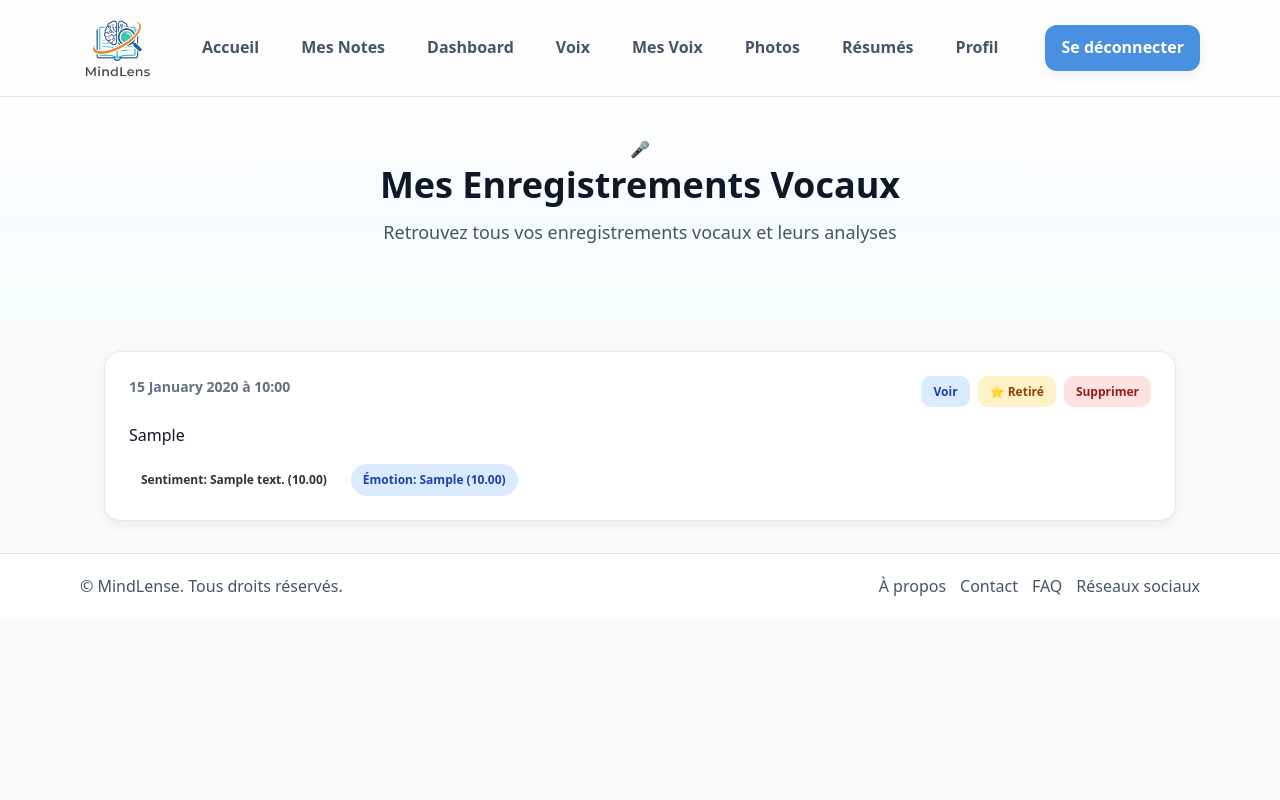
After one commit to roumaissazd/Mindlens_DJANGO, a Django app: page /voice-journal/list/ in a window 1280 px wide. The commit adds this page. Run offline with Django 4.2, Linux system fonts and the light colour scheme; a user stored in the database is signed in; tables that the repository leaves empty hold one stand-in row (values such as "Sample post").

Commit message:
voices register

```diff
--- a/templates/partials/nav.html
+++ b/templates/partials/nav.html
@@ -10,10 +10,12 @@
       {% if request.user.is_authenticated %}
         <a href="{% url 'note_list' %}">Mes Notes</a>
         <a href="{% url 'dashboard' %}">Dashboard</a>
+        <a href="{% url 'voice_journal' %}">Voix</a>
+        <a href="{% url 'voice_journal_list' %}">Mes Voix</a>
       {% else %}
         <a href="#notes">Notes</a>
+        <a href="#voice">Voix</a>
       {% endif %}
-     <a href="{% url 'voice_journal' %}">Voix</a>
 
       <a href="#photos">Photos</a>
       <a href="#resumes">Résumés</a>
--- /dev/null
+++ b/voice_journal/templates/voice_journal/voice_journal_list.html
@@ -0,0 +1,264 @@
+<!DOCTYPE html>
+<html lang="fr">
+<head>
+    {% load static %}
+    <meta charset="UTF-8">
+    <meta name="viewport" content="width=device-width, initial-scale=1.0">
+    <title>Mes Enregistrements Vocaux - MindLense</title>
+    <link rel="stylesheet" href="{% static 'css/home.css' %}" />
+    <style>
+        .voice-hero {
+            padding: 40px 0;
+            background: linear-gradient(180deg, #ffffff, #f7fbff 55%, #f6fffb);
+        }
+
+        .voice-hero-content {
+            text-align: center;
+            max-width: 600px;
+            margin: 0 auto;
+        }
+
+        .voice-hero h1 {
+            font-size: 36px;
+            line-height: 1.2;
+            margin: 0 0 12px;
+            color: #101828;
+        }
+
+        .voice-hero p {
+            font-size: 18px;
+            color: #475467;
+            margin: 0 0 32px;
+        }
+
+        .voice-entries-grid {
+            display: grid;
+            gap: 20px;
+            margin: 32px 0;
+        }
+
+        .voice-entry-card {
+            background: #fff;
+            border: 1px solid #e5e7eb;
+            border-radius: var(--radius-lg);
+            padding: 24px;
+            box-shadow: var(--shadow-sm);
+            transition: all 0.2s ease;
+        }
+
+        .voice-entry-card:hover {
+            box-shadow: var(--shadow-md);
+            transform: translateY(-1px);
+        }
+
+        .voice-entry-header {
+            display: flex;
+            justify-content: space-between;
+            align-items: flex-start;
+            margin-bottom: 16px;
+        }
+
+        .voice-entry-date {
+            color: #667085;
+            font-size: 14px;
+            font-weight: 600;
+        }
+
+        .voice-entry-actions {
+            display: flex;
+            gap: 8px;
+        }
+
+        .action-btn {
+            padding: 6px 12px;
+            border: none;
+            border-radius: var(--radius-sm);
+            font-size: 12px;
+            font-weight: 600;
+            cursor: pointer;
+            text-decoration: none;
+            transition: all 0.2s ease;
+        }
+
+        .action-btn.favorite {
+            background: #fef3c7;
+            color: #92400e;
+        }
+
+        .action-btn.favorite:hover {
+            background: #fde68a;
+        }
+
+        .action-btn.delete {
+            background: #fee2e2;
+            color: #991b1b;
+        }
+
+        .action-btn.delete:hover {
+            background: #fecaca;
+        }
+
+        .action-btn.view {
+            background: #dbeafe;
+            color: #1e40af;
+        }
+
+        .action-btn.view:hover {
+            background: #bfdbfe;
+        }
+
+        .voice-entry-transcription {
+            color: #101828;
+            line-height: 1.6;
+            margin-bottom: 16px;
+            font-size: 16px;
+        }
+
+        .voice-entry-analysis {
+            display: flex;
+            gap: 12px;
+            flex-wrap: wrap;
+        }
+
+        .analysis-badge {
+            padding: 6px 12px;
+            border-radius: 999px;
+            font-size: 12px;
+            font-weight: 600;
+        }
+
+        .sentiment-positive {
+            background: #dcfce7;
+            color: #166534;
+        }
+
+        .sentiment-negative {
+            background: #fee2e2;
+            color: #991b1b;
+        }
+
+        .sentiment-neutral {
+            background: #f3f4f6;
+            color: #374151;
+        }
+
+        .emotion-badge {
+            background: #dbeafe;
+            color: #1e40af;
+        }
+
+        .empty-state {
+            text-align: center;
+            padding: 64px 24px;
+            color: #667085;
+        }
+
+        .empty-state h3 {
+            color: #101828;
+            margin-bottom: 8px;
+        }
+
+        .pagination {
+            display: flex;
+            justify-content: center;
+            gap: 8px;
+            margin: 32px 0;
+        }
+
+        .pagination a, .pagination span {
+            padding: 8px 12px;
+            border: 1px solid #e5e7eb;
+            border-radius: var(--radius-sm);
+            text-decoration: none;
+            color: #475467;
+        }
+
+        .pagination .current {
+            background: var(--color-primary);
+            color: #fff;
+            border-color: var(--color-primary);
+        }
+
+        .pagination a:hover {
+            background: #f9fafb;
+        }
+    </style>
+</head>
+<body>
+    {% include 'partials/nav.html' %}
+
+    <main>
+        <section class="voice-hero">
+            <div class="container voice-hero-content">
+                <div class="voice-icon">🎤</div>
+                <h1>Mes Enregistrements Vocaux</h1>
+                <p>Retrouvez tous vos enregistrements vocaux et leurs analyses</p>
+            </div>
+        </section>
+
+        <section class="container">
+            {% if voice_entries %}
+                <div class="voice-entries-grid">
+                    {% for entry in voice_entries %}
+                    <div class="voice-entry-card">
+                        <div class="voice-entry-header">
+                            <div class="voice-entry-date">
+                                {{ entry.created_at|date:"d F Y à H:i" }}
+                            </div>
+                            <div class="voice-entry-actions">
+                                <a href="{% url 'voice_journal_detail' entry.pk %}" class="action-btn view">Voir</a>
+                                <a href="{% url 'voice_journal_toggle_favorite' entry.pk %}" class="action-btn favorite">
+                                    {% if entry.is_favorite %}⭐ Retiré{% else %}⭐ Favori{% endif %}
+                                </a>
+                                <a href="{% url 'voice_journal_delete' entry.pk %}" class="action-btn delete"
+                                   onclick="return confirm('Êtes-vous sûr de vouloir supprimer cet enregistrement ?')">Supprimer</a>
+                            </div>
+                        </div>
+
+                        <div class="voice-entry-transcription">
+                            {{ entry.transcription_preview }}
+                        </div>
+
+                        <div class="voice-entry-analysis">
+                            <span class="analysis-badge sentiment-{{ entry.text_sentiment|lower }}">
+                                Sentiment: {{ entry.text_sentiment }} ({{ entry.text_sentiment_score|floatformat:2 }})
+                            </span>
+                            <span class="analysis-badge emotion-badge">
+                                Émotion: {{ entry.audio_emotion }} ({{ entry.audio_emotion_score|floatformat:2 }})
+                            </span>
+                        </div>
+                    </div>
+                    {% endfor %}
+                </div>
+
+                <!-- Pagination -->
+                {% if page_obj.has_other_pages %}
+                <div class="pagination">
+                    {% if page_obj.has_previous %}
+                        <a href="?page=1">&laquo; Première</a>
+                        <a href="?page={{ page_obj.previous_page_number }}">Précédente</a>
+                    {% endif %}
+
+                    <span class="current">
+                        Page {{ page_obj.number }} sur {{ page_obj.paginator.num_pages }}
+                    </span>
+
+                    {% if page_obj.has_next %}
+                        <a href="?page={{ page_obj.next_page_number }}">Suivante</a>
+                        <a href="?page={{ page_obj.paginator.num_pages }}">Dernière &raquo;</a>
+                    {% endif %}
+                </div>
+                {% endif %}
+            {% else %}
+                <div class="empty-state">
+                    <h3>Aucun enregistrement vocal</h3>
+                    <p>Vous n'avez pas encore d'enregistrements vocaux.</p>
+                    <a href="{% url 'voice_journal' %}" class="btn-primary">Créer mon premier enregistrement</a>
+                </div>
+            {% endif %}
+        </section>
+    </main>
+
+    {% include 'partials/footer.html' %}
+</body>
+</html>
--- a/voice_journal/urls.py
+++ b/voice_journal/urls.py
@@ -3,5 +3,9 @@ from . import views
 
 urlpatterns = [
 	path('', views.voice_journal_view, name='voice_journal'),
+	path('list/', views.voice_journal_list, name='voice_journal_list'),
+	path('<int:pk>/', views.voice_journal_detail, name='voice_journal_detail'),
+	path('<int:pk>/delete/', views.voice_journal_delete, name='voice_journal_delete'),
+	path('<int:pk>/toggle-favorite/', views.voice_journal_toggle_favorite, name='voice_journal_toggle_favorite'),
 	path('process-audio/', views.process_audio, name='process_audio'),
 ]
--- a/voice_journal/views.py
+++ b/voice_journal/views.py
@@ -1,12 +1,16 @@
 import os
 import tempfile
 import json
-from django.shortcuts import render
+from django.shortcuts import render, redirect
 from django.http import JsonResponse
+from django.contrib.auth.decorators import login_required
+from django.contrib import messages
 from django.views.decorators.csrf import csrf_exempt
 from django.views.decorators.http import require_http_methods
 from django.core.files.storage import default_storage
 from django.core.files.base import ContentFile
+from django.core.paginator import Paginator
+from .models import VoiceJournal
 import time
 
 # Import ML libraries with error handling
@@ -148,18 +152,78 @@ def convert_to_wav(audio_file):
         return None
 
 
+@login_required
 def voice_journal_view(request):
-    """Main voice journal page"""
-    if request.method == 'GET':
-        return render(request, 'voice_journal/voice_journal.html')
+    """Main voice journal page - requires login"""
+    return render(request, 'voice_journal/voice_journal.html')
 
-    return render(request, 'voice_journal/voice_journal.html')
+
+@login_required
+def voice_journal_list(request):
+    """List all voice journal entries for the current user"""
+    voice_entries = VoiceJournal.objects.filter(user=request.user)
+
+    # Pagination
+    paginator = Paginator(voice_entries, 10)  # 10 entries per page
+    page_number = request.GET.get('page')
+    page_obj = paginator.get_page(page_number)
+
+    context = {
+        'page_obj': page_obj,
+        'voice_entries': page_obj,
+    }
+    return render(request, 'voice_journal/voice_journal_list.html', context)
+
+
+@login_required
+def voice_journal_detail(request, pk):
+    """View details of a specific voice journal entry"""
+    try:
+        voice_entry = VoiceJournal.objects.get(pk=pk, user=request.user)
+    except VoiceJournal.DoesNotExist:
+        messages.error(request, "Cet enregistrement vocal n'existe pas.")
+        return redirect('voice_journal_list')
+
+    context = {
+        'voice_entry': voice_entry,
+    }
+    return render(request, 'voice_journal/voice_journal_detail.html', context)
+
+
+@login_required
+def voice_journal_delete(request, pk):
+    """Delete a voice journal entry"""
+    try:
+        voice_entry = VoiceJournal.objects.get(pk=pk, user=request.user)
+        voice_entry.delete()
+        messages.success(request, "L'enregistrement vocal a été supprimé avec succès.")
+    except VoiceJournal.DoesNotExist:
+        messages.error(request, "Cet enregistrement vocal n'existe pas.")
+
+    return redirect('voice_journal_list')
+
+
+@login_required
+def voice_journal_toggle_favorite(request, pk):
+    """Toggle favorite status of a voice journal entry"""
+    try:
+        voice_entry = VoiceJournal.objects.get(pk=pk, user=request.user)
+        voice_entry.is_favorite = not voice_entry.is_favorite
+        voice_entry.save()
+
+        status = "ajouté aux favoris" if voice_entry.is_favorite else "retiré des favoris"
+        messages.success(request, f"L'enregistrement vocal a été {status}.")
+    except VoiceJournal.DoesNotExist:
+        messages.error(request, "Cet enregistrement vocal n'existe pas.")
+
+    return redirect('voice_journal_list')
 
 
 @csrf_exempt
 @require_http_methods(["POST"])
+@login_required
 def process_audio(request):
-    """Process uploaded audio file"""
+    """Process uploaded audio file and save to database"""
     if not ML_LIBRARIES_AVAILABLE:
         return JsonResponse({'error': 'ML libraries not available. Please install required packages.', 'missing': ML_MISSING_MODULES}, status=500)
 
@@ -181,9 +245,10 @@ def process_audio(request):
                 return JsonResponse({'error': 'Failed to convert audio'}, status=500)
             t_conv1 = time.time()
 
-            # Save WAV file
-            wav_filename = f"voice_journal_anon_{temp_path.split('/')[-1]}.wav"
-            wav_path = default_storage.save(f'audio/{wav_filename}', ContentFile(wav_buffer.getvalue()))
+            # Save WAV file with user-specific naming
+            user_tag = request.user.id
+            wav_filename = f"voice_journal_{user_tag}_{temp_path.split('/')[-1]}.wav"
+            wav_path = default_storage.save(f'voice_journal/audio/{wav_filename}', ContentFile(wav_buffer.getvalue()))
             wav_full_path = default_storage.path(wav_path)
 
             # Transcribe audio using Whisper (Hugging Face transformers)
@@ -221,6 +286,17 @@ def process_audio(request):
             audio_emotion, audio_emotion_score = analyze_audio_emotion(wav_full_path)
             t_em1 = time.time()
 
+            # Save to database
+            voice_entry = VoiceJournal.objects.create(
+                user=request.user,
+                audio_file=wav_path,
+                transcription=transcription,
+                text_sentiment=text_sentiment,
+                text_sentiment_score=text_sentiment_score,
+                audio_emotion=audio_emotion,
+                audio_emotion_score=audio_emotion_score
+            )
+
             # Clean up temporary file
             default_storage.delete(temp_path)
 
@@ -232,6 +308,7 @@ def process_audio(request):
                 'audio_emotion': audio_emotion,
                 'audio_emotion_score': audio_emotion_score,
                 'audio_url': default_storage.url(wav_path),
+                'entry_id': voice_entry.id,
                 'timings_ms': {
                     'convert': int((t_conv1 - t_conv0) * 1000),
                     'asr': int((t_asr1 - t_asr0) * 1000),
```
Also changed, not shown: voice_journal/models.py (added, +81 -0 lines), voice_journal/templates/voice_journal/voice_journal_detail.html (added, +230 -0 lines), voice_journal/migrations/0001_initial.py (added), voice_journal/migrations/__init__.py (added).
